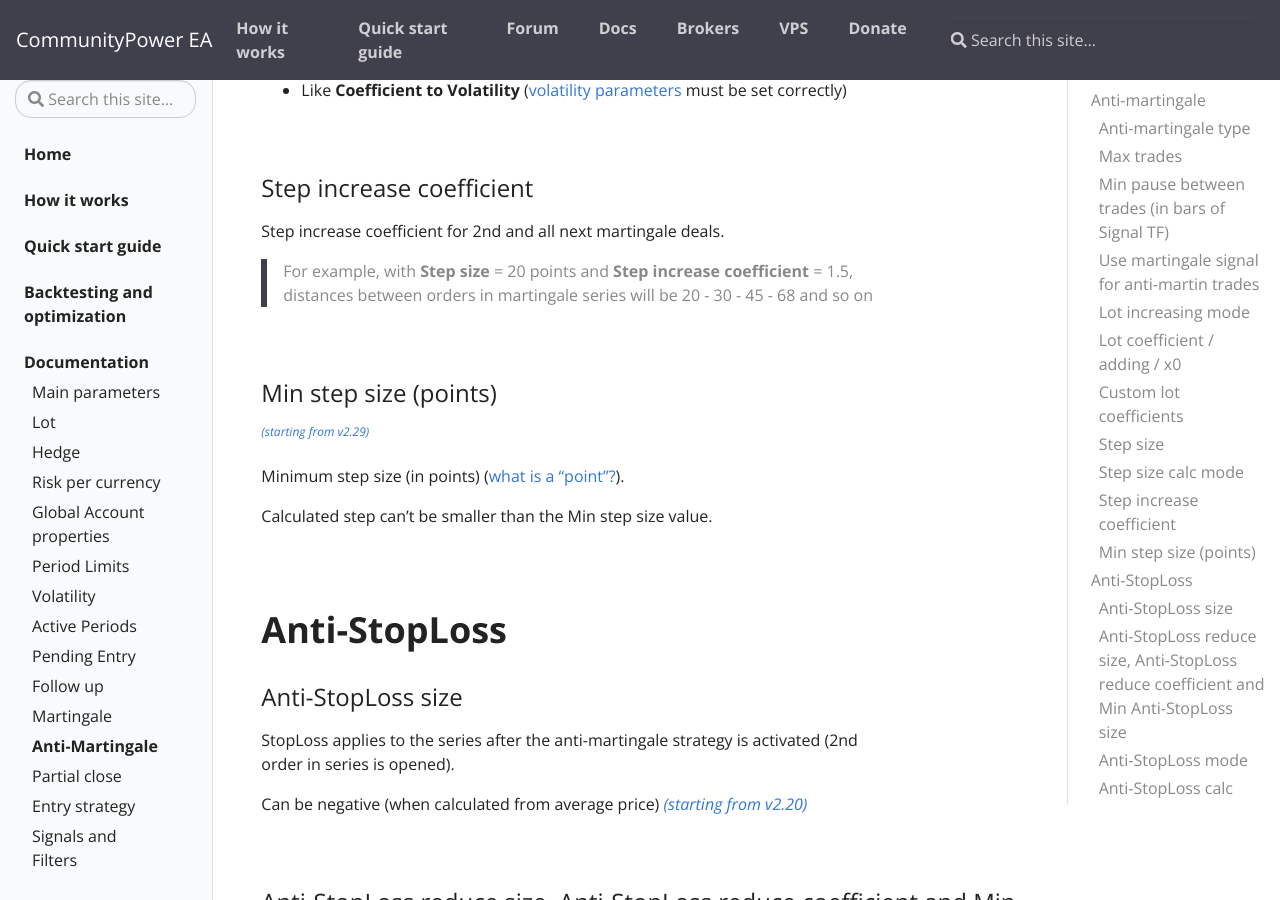
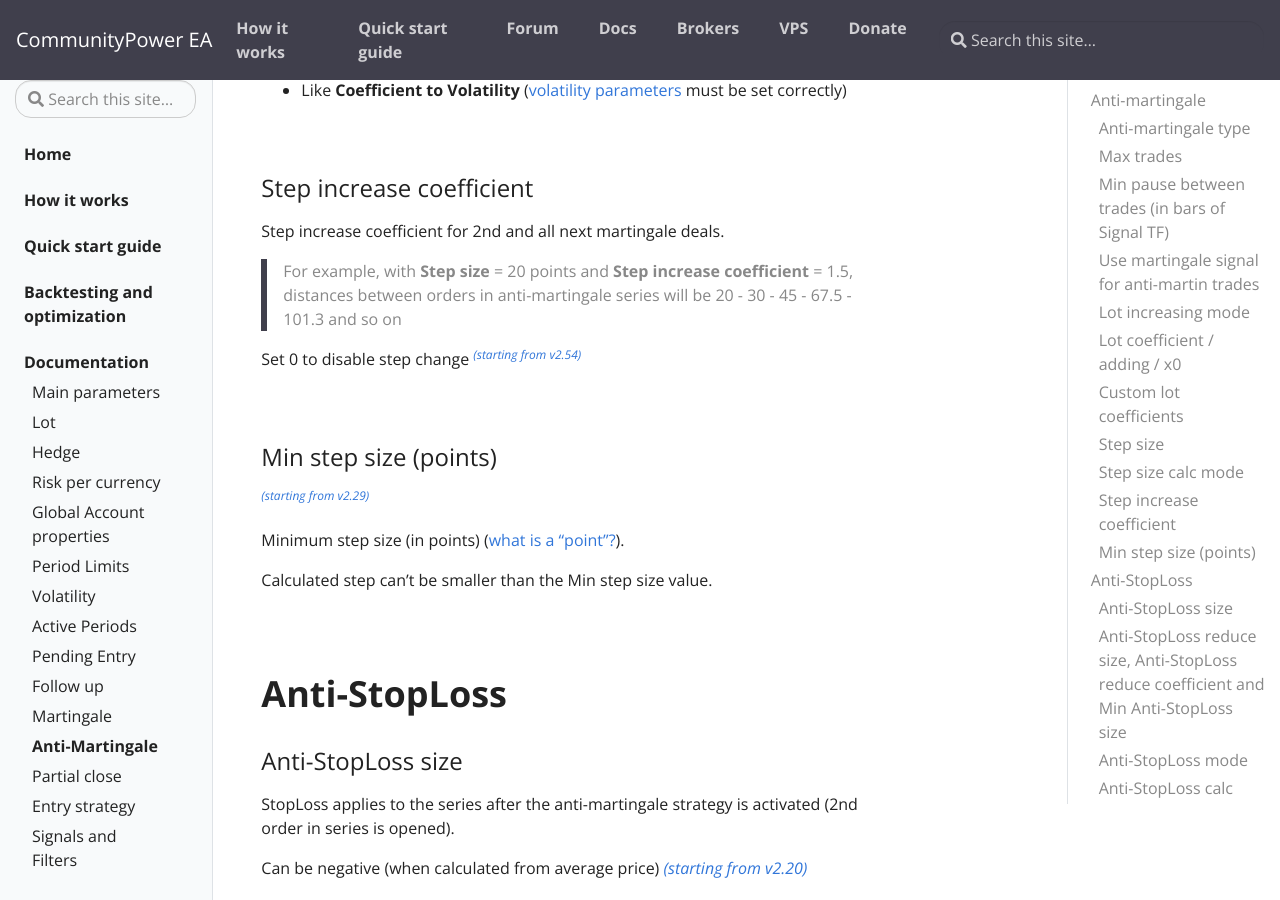
Before and after one commit to komposter/CommunityPowerEA.com, a Jekyll site: the page built from _docs/anti-martingale.md, in a window 1280 px wide and 900 px high, scrolled down 2240 px. Built offline with Jekyll 4.4.1, drawn with Linux system fonts in a browser that asks for light colours.

Commit message:
Content change

```diff
--- a/_docs/anti-martingale.md
+++ b/_docs/anti-martingale.md
@@ -95,7 +95,9 @@
 
 Step increase coefficient for 2nd and all next martingale deals.
 
-> For example, with **Step size** = 20 points and **Step increase coefficient** = 1.5, distances between orders in martingale series will be 20 - 30 - 45 - 68 and so on
+> For example, with **Step size** = 20 points and **Step increase coefficient** = 1.5, distances between orders in anti-martingale series will be 20 - 30 - 45 - 67.5 - 101.3 and so on
+
+Set 0 to disable step change <sup>[*(starting from v2.54)*](/docs/versions-history)</sup>
 
 <br />
 
```
Also changed, not shown: _docs/martingale.md (+2 -0 lines).
